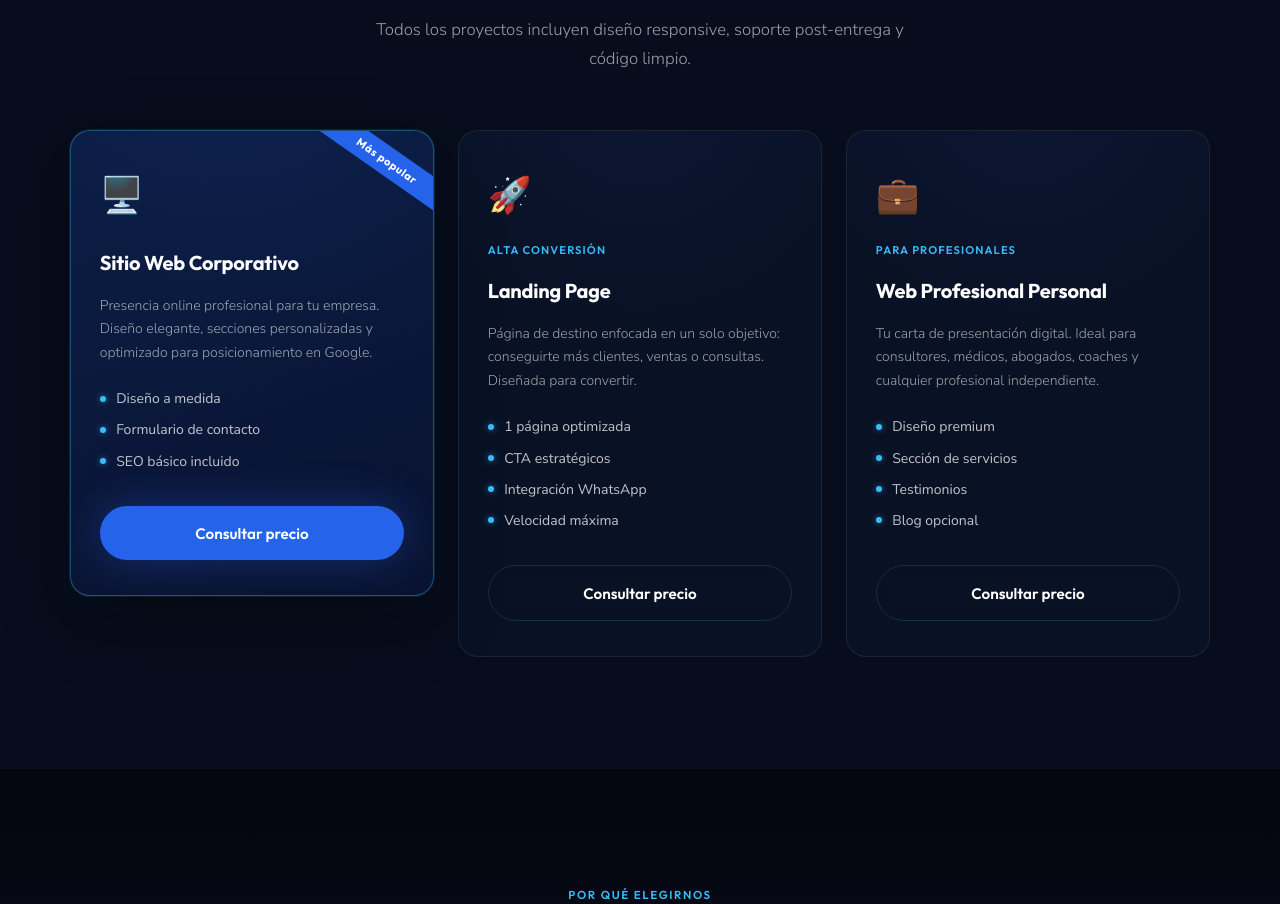
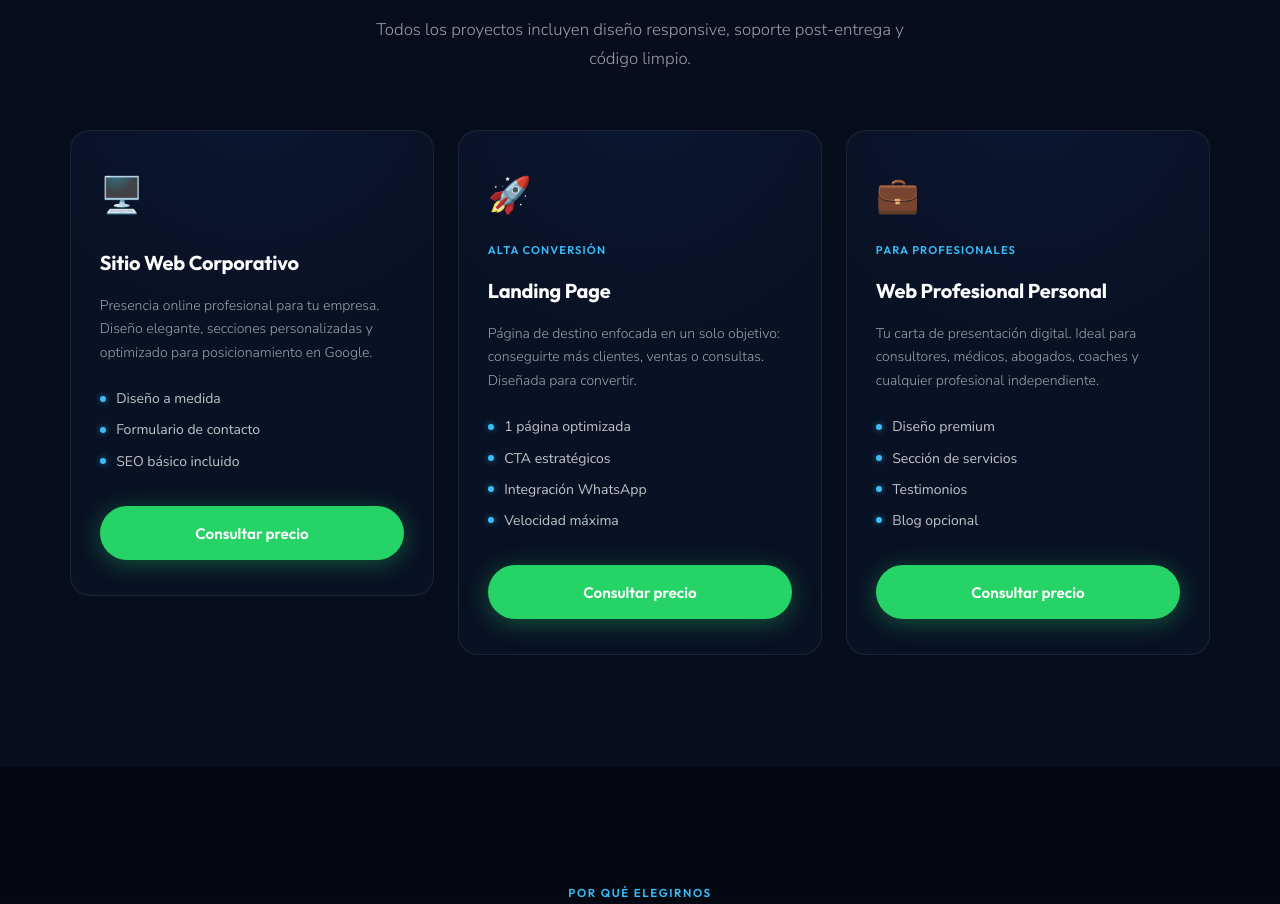
Before and after one commit to barbaracortez/pagina-web.conexion.360, a React (Vite) app: page / in a window 1280 px wide. Shown: the part 1873-2777 px from the top of the page. Built offline with nearby package versions, Linux system fonts and the light colour scheme.

Commit message:
fix cards equal design

```diff
--- a/src/components/Services.jsx
+++ b/src/components/Services.jsx
@@ -56,7 +56,7 @@ function Services() {
                 ))}
               </ul>
               <a href={WHATSAPP_URL} target="_blank" rel="noopener noreferrer"
-                 className={`btn ${s.highlight ? 'btn--primary' : 'btn--outline'} ${styles.cardBtn}`}>
+                className={`btn btn--wa ${styles.cardBtn}`}>
                 Consultar precio
               </a>
             </div>
--- a/src/components/Services.module.css
+++ b/src/components/Services.module.css
@@ -32,16 +32,15 @@
   background: radial-gradient(ellipse 70% 50% at 50% -10%, rgba(37,99,235,.07), transparent);
   pointer-events: none;
 }
-.card:hover {
-  transform: translateY(-8px);
-  border-color: rgba(56,189,248,.25);
-  box-shadow: 0 24px 60px rgba(4,7,15,.65);
+.cardHL:hover {
+  border-color: rgba(56,189,248,.35) !important;
+  box-shadow: 0 24px 60px rgba(4,7,15,.65) !important;
 }
 
 .cardHL {
-  background: linear-gradient(160deg, rgba(13,31,74,.9) 0%, rgba(10,20,50,.95) 100%);
-  border-color: rgba(56,189,248,.35) !important;
-  box-shadow: 0 0 0 1px rgba(56,189,248,.12), 0 20px 60px rgba(4,7,15,.55);
+  background: rgba(11,20,40,0.7);
+  border-color: rgba(255,255,255,.08);
+  box-shadow: none;
 }
 .cardHL:hover {
   border-color: rgba(56,189,248,.6) !important;
@@ -49,16 +48,7 @@
 }
 
 .ribbon {
-  position: absolute;
-  top: 16px; right: -28px;
-  background: #2563eb;
-  color: #fff;
-  font-family: 'Outfit', sans-serif;
-  font-size: .7rem;
-  font-weight: 700;
-  letter-spacing: .06em;
-  padding: .3rem 2.4rem;
-  transform: rotate(35deg);
+  display: none;
 }
 
 .cardIcon { font-size: 2.2rem; display: block; margin-bottom: .5rem; }
```
